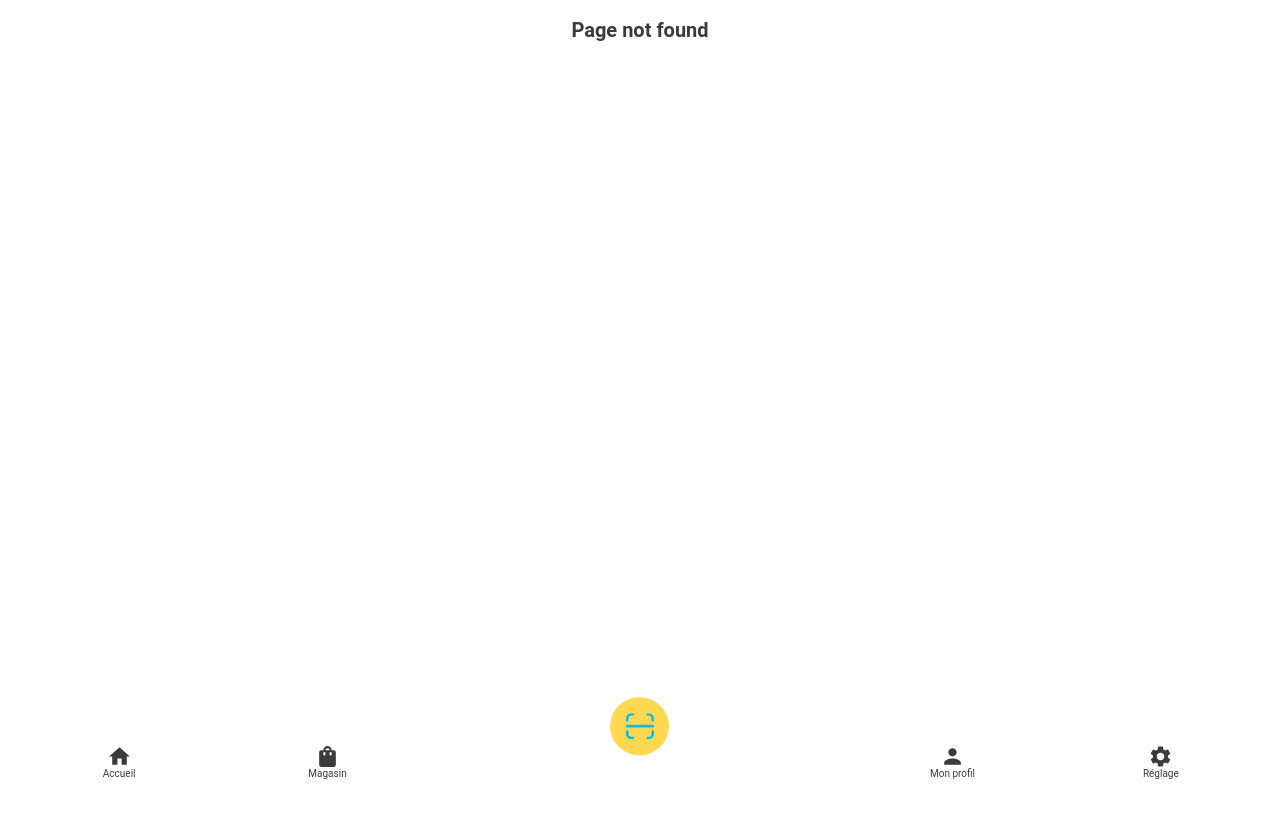
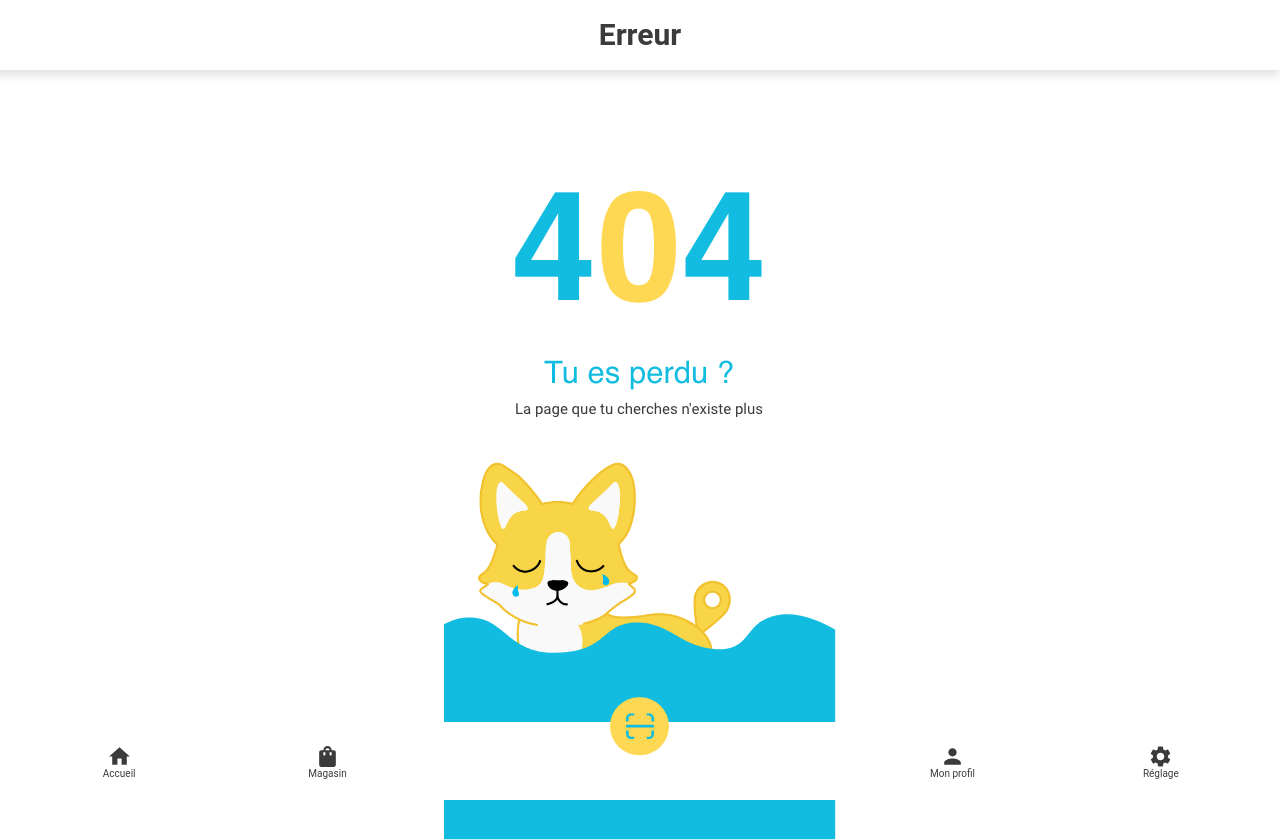
Before and after one commit to Boyadjie/Findizzy, a React (Create React App) app in the folder findizzy-front/: page /conditions-vente in a window 1280 px wide. Before the commit this address had no page. Before the commit the page ends 800 px from the top, so only its background shows below. Built offline with nearby package versions, Linux system fonts and the light colour scheme; sample sign-in values are in the browser's storage.

Commit message:
continu pet page + complete 404

```diff
--- a/findizzy-front/src/App.js
+++ b/findizzy-front/src/App.js
@@ -35,7 +35,7 @@ const App = () => {
           <Route exact path='/inscription' element={<SingUp/>} />
           <Route exact path='/profil' element={<PrivateLogin ><Profile/></PrivateLogin>} />
           <Route exact path="/profil/ajouter-animal" element={<CreatePet/>} />
-          <Route exact path='/profil/annimal/:id' element={<PetInfo/>} />
+          <Route exact path='/profil/annimal' element={<PetInfo/>} />
           <Route exact path='/localiser' element={<Location />} />
           <Route exact path='/reglages' element={<PrivateSettings ><Settings/></PrivateSettings>} />
           <Route path='*' element={<NotFound/>} />
--- a/findizzy-front/src/components/loaders/buttonLoader.js
+++ b/findizzy-front/src/components/loaders/buttonLoader.js
@@ -5,7 +5,7 @@ import Box from '@mui/material/Box';
 const buttonLoader = () => {
   return (
     <Box>
-        <Skeleton variant="rectangular" width={150} height={35} />
+        <Skeleton variant="rectangular" width={170} height={30} />
     </Box>
   );
 };
--- a/findizzy-front/src/components/loaders/userInfoLoader.js
+++ b/findizzy-front/src/components/loaders/userInfoLoader.js
@@ -6,8 +6,8 @@ import Box from '@mui/material/Box';
 const userInfoLoader = () => {
   return (
     <Box>
-      <Stack spacing={1} alignItems="center">
-        <Skeleton variant="circular" width={40} height={40} />
+      <Stack spacing={2} alignItems="center">
+        <Skeleton variant="circular" width={120} height={120} />
         <Skeleton variant="rectangular" width={60} height={15} />
         <Skeleton variant="rectangular" width={150} height={15} />
       </Stack>
--- a/findizzy-front/src/components/loaders/userPetsLoader.js
+++ b/findizzy-front/src/components/loaders/userPetsLoader.js
@@ -6,12 +6,11 @@ import Box from '@mui/material/Box';
 const userPetsLoader = () => {
   return (
     <Box>
-      <Stack spacing={1}>
-        <Skeleton variant="rectangular" width={200} height={40} />
-        <Skeleton variant="rectangular" width={200} height={40} />
-        <Skeleton variant="rectangular" width={200} height={40} />
-        <Skeleton variant="rectangular" width={200} height={40} />
-        <Skeleton variant="rectangular" width={200} height={40} />
+      <Stack spacing={2} marginTop='2rem'>
+        <Skeleton variant="rectangular" fullwidth="true" height={77} />
+        <Skeleton variant="rectangular" fullwidth="true" height={77} />
+        <Skeleton variant="rectangular" fullwidth="true" height={77} />
+        <Skeleton variant="rectangular" fullwidth="true" height={77} />
       </Stack>
     </Box>
   );
--- a/findizzy-front/src/components/profile/PetInfo.js
+++ b/findizzy-front/src/components/profile/PetInfo.js
@@ -1,31 +1,29 @@
 import React, { useState, useEffect } from 'react';
-import { useParams } from "react-router";
+import { useSearchParams } from "react-router-dom";
 import petApi from '../../services/petApi';
 
-const PetDetails = ({ petId }) => {
+const PetInfo = () => {
   const [petInfos, setPetInfos] = useState(null);
+  const [petLoading, setPetLoading] = useState(true);
+
+  let [searchParams] = useSearchParams();
 
   useEffect(() => {
-    fetchPetInfos(petId);
-  }, []);
+    fetchPetInfos(searchParams.get("id"));
+  }, [searchParams]);
 
   const fetchPetInfos =  async (id) => {
     const myPet = await petApi.getPet(id);
-    setPetInfos(myPet);
+    setTimeout(() => {
+      setPetInfos(myPet);
+      setPetLoading(false);
+    }, 500);
   }
 
   return (
     <div>
-      <p>{ console.log(petInfos) }</p>
+      <p>{ petLoading ? "loading..." :  (petInfos.data.attributes.name) }</p>
     </div>
-  );
-}
-
-const PetInfo = () => {
-  const { id } = useParams();
-
-  return (
-    <PetDetails petId={id}/>
   );
 };
 
--- a/findizzy-front/src/components/profile/UserPets.js
+++ b/findizzy-front/src/components/profile/UserPets.js
@@ -20,7 +20,7 @@ const UserPets = (props) => {
               </Stack>
             </Stack>
             <Stack className='pet-detail'>
-              <a href={`/profil/annimal/${pet.id}`}>Détails <ArrowForwardIcon /></a>
+              <a href={`/profil/annimal?id=${pet.id}`}>Détails <ArrowForwardIcon /></a>
             </Stack>
           </Stack>
         ))}
--- a/findizzy-front/src/pages/NotFound.js
+++ b/findizzy-front/src/pages/NotFound.js
@@ -1,10 +1,18 @@
 import React from 'react';
+
+import Grid from '@mui/material/Grid';
+
 import Navigation from '../components/Navigation';
 
 const NotFound = () => {
   return (
     <div className='notFound'>
-      <h1>Page not found</h1>
+      <Grid className='header' container spacing={2} alignItems="center" justifyContent='center'>
+        <Grid item>
+          <h1>Erreur</h1>
+        </Grid>
+      </Grid>
+      <div className='error-img'></div>
       <Navigation />
     </div>
   );
--- a/findizzy-front/src/services/petApi.js
+++ b/findizzy-front/src/services/petApi.js
@@ -12,10 +12,9 @@ function createPet(pet) {
 }
 
 function getPet(id) {
-  axios.get(URL_PETS + '/' + id)
-  .then(response => response.data)
-  .catch(error => {
-      console.log(error.response)
+  return axios.get(URL_PETS + "/" + id).then(response => response.data)
+  .catch(err => {
+    console.log(err);
   });
 }
 
--- a/findizzy-front/src/styles/_settings.scss
+++ b/findizzy-front/src/styles/_settings.scss
@@ -75,17 +75,6 @@ span, img {
   display: block;
 }
 
-.notFound {
-  margin: 2rem auto;
-  display: flex;
-  justify-content: center;
-  align-items: flex-end;
-
-  .btn {
-    margin-bottom: 2rem;
-  }
-}
-
 .header {
   position: relative;
   z-index: 5;
--- a/findizzy-front/src/styles/components/_navigation.scss
+++ b/findizzy-front/src/styles/components/_navigation.scss
@@ -1,5 +1,6 @@
 .navigation {
   position: fixed;
+  z-index: 10;
   bottom: 0;
   width: 100%;
   background-image: url(./../../assets/nav-back.png);
--- a/findizzy-front/src/styles/index.scss
+++ b/findizzy-front/src/styles/index.scss
@@ -12,3 +12,4 @@
 @import './pages/home.scss';
 @import './pages/location.scss';
 @import './pages/profile.scss';
+@import './pages/notFound.scss';
--- /dev/null
+++ b/findizzy-front/src/styles/pages/_notFound.scss
@@ -0,0 +1,14 @@
+.notFound {
+  position: relative;
+
+  .error-img {
+    position: absolute;
+    display: block;
+    height: 77rem;
+    width: 100%;
+    top: 100%;
+    background-image: url(./../../assets/404.png);
+    background-position: bottom;
+    background-repeat: no-repeat;
+  }
+}
```
Also changed, not shown: findizzy-front/src/assets/404.png (added).
